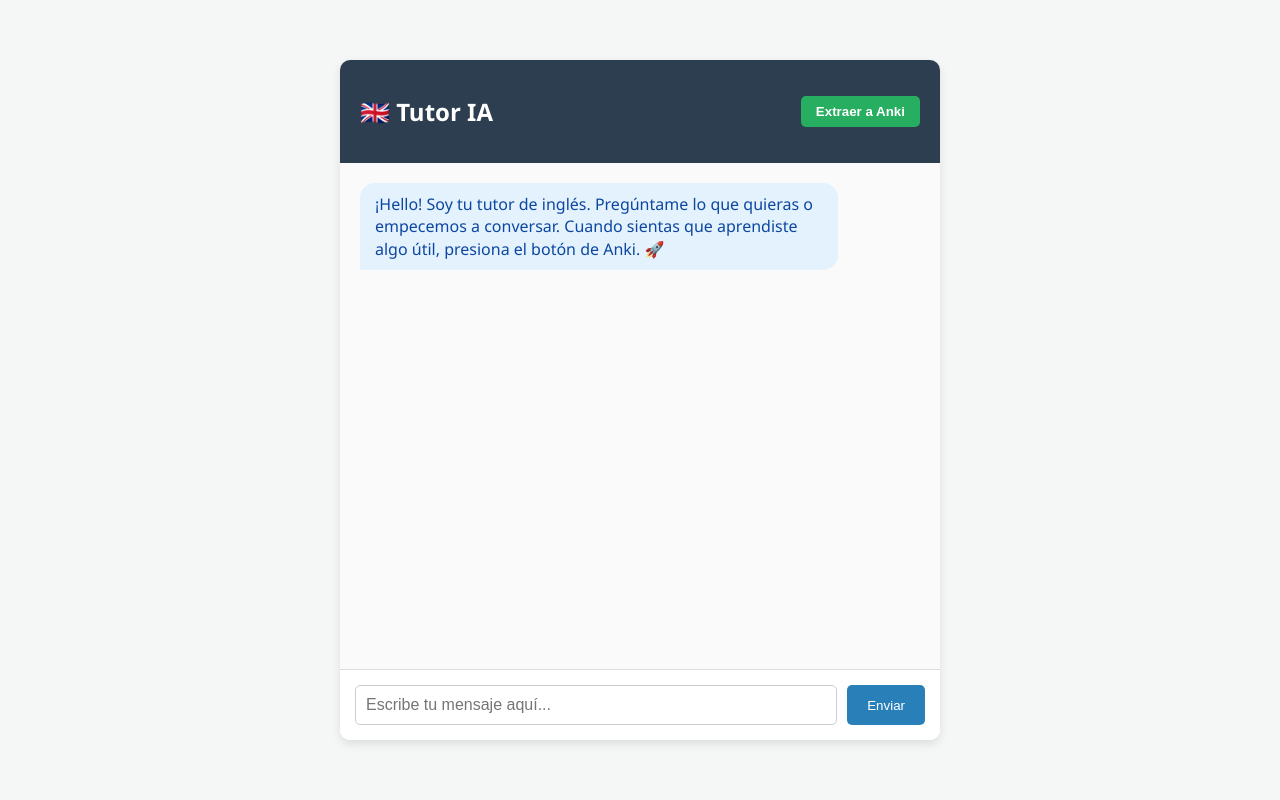
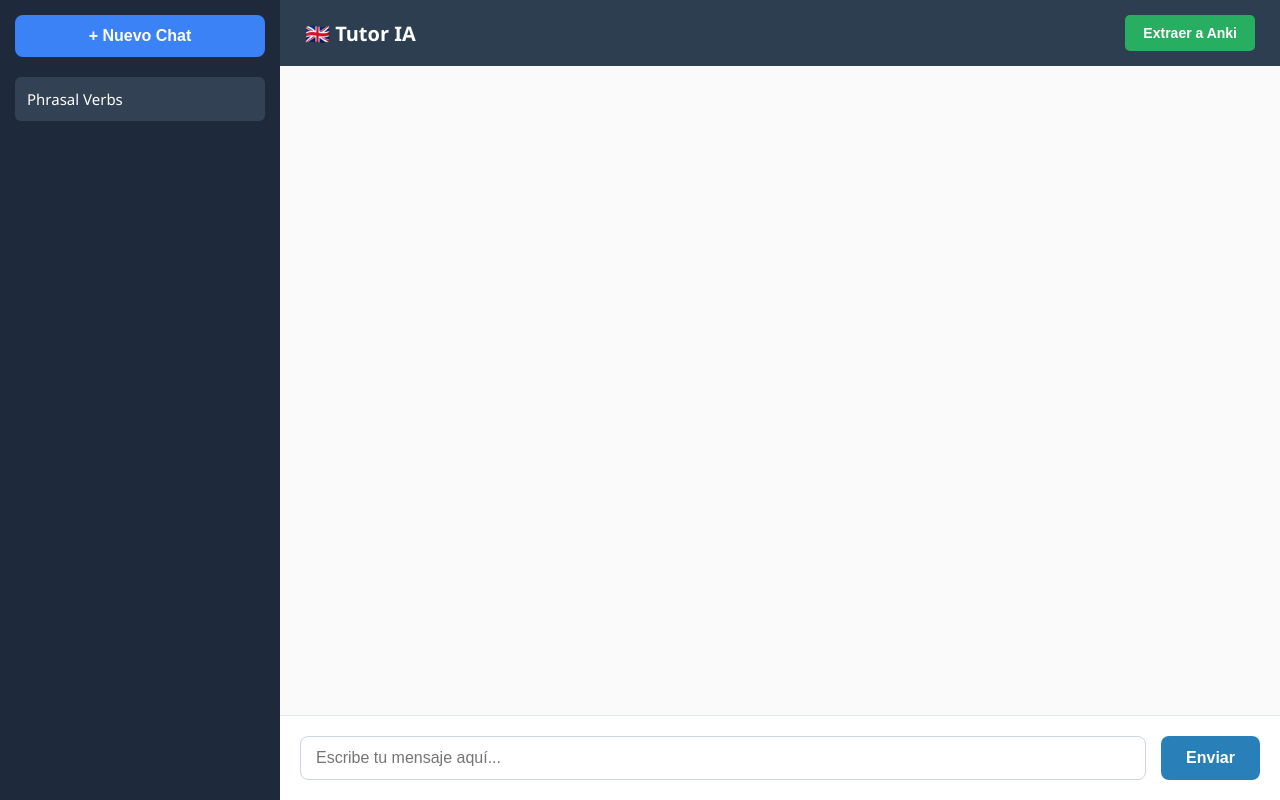
Before and after one commit to BenjaAle/FlashCardsAnki, a FastAPI app: page / in a window 1280 px wide. Run offline with FastAPI, Linux system fonts and the light colour scheme; data comes from the database, SQL or seed files in the repository; both versions use the stored data as it was after the commit.

Commit message:
feat: base de datos que almacena las conversaciones (falta que se detecte desde donde se añadio)

```diff
--- a/main.py
+++ b/main.py
@@ -4,6 +4,7 @@ import urllib.request
 import base64
 import re
 import requests
+import sqlite3  # 👈 ¡Nueva importación para la Base de Datos!
 from fastapi import FastAPI, Request
 from fastapi.responses import HTMLResponse
 from fastapi.templating import Jinja2Templates
@@ -11,16 +12,16 @@ from fastapi.staticfiles import StaticFiles
 from pydantic import BaseModel
 from dotenv import load_dotenv
 from google import genai
+from google.genai import types  # 👈 Para estructurar el historial
 from gtts import gTTS
 
 # ==========================================
-# ⚙️ CONFIGURACIÓN DE TU ANKI
+# ⚙️ CONFIGURACIÓN GENERAL
 # ==========================================
 NOMBRE_MAZO = "Ingles_IA"
 NOMBRE_TIPO_CARTA = "Basic"
 CAMPO_FRENTE = "Front"
 CAMPO_REVERSO = "Back"
-# ==========================================
 
 load_dotenv()
 api_key_gemini = os.getenv("GEMINI_API_KEY")
@@ -31,28 +32,54 @@ if not api_key_gemini or not api_key_pexels:
         "❌ Falla: Revisa que GEMINI_API_KEY y PEXELS_API_KEY estén en tu .env"
     )
 
-# Inicializamos el cliente general y el chat
 client = genai.Client(api_key=api_key_gemini)
-chat_ia = client.chats.create(
-    model="gemini-2.5-flash",
-    config={
-        "system_instruction": "Eres un amigable y experto tutor de inglés. Responde de forma concisa, conversacional y educativa. Usa ejemplos claros."
-    },
-)
 
+
+# ==========================================
+# 🗄️ INICIALIZACIÓN DE LA BASE DE DATOS
+# ==========================================
+def iniciar_bd():
+    conn = sqlite3.connect("tutor.db")
+    c = conn.cursor()
+    # Tabla para guardar las sesiones de chat (barra lateral)
+    c.execute(
+        """CREATE TABLE IF NOT EXISTS chats (id INTEGER PRIMARY KEY AUTOINCREMENT, titulo TEXT)"""
+    )
+    # Tabla para guardar los mensajes de cada chat
+    c.execute(
+        """CREATE TABLE IF NOT EXISTS mensajes (id INTEGER PRIMARY KEY AUTOINCREMENT, chat_id INTEGER, rol TEXT, texto TEXT)"""
+    )
+    conn.commit()
+    conn.close()
+
+
+iniciar_bd()  # Creamos el archivo tutor.db si no existe
+
+# ==========================================
+# 🚀 CONFIGURACIÓN DE FASTAPI
+# ==========================================
 app = FastAPI(title="Tutor de Inglés con IA")
 app.mount("/static", StaticFiles(directory="static"), name="static")
 templates = Jinja2Templates(directory="templates")
 
-# Variable global para recordar qué han hablado
-historial_conversacion = ""
+
+# Estructuras de datos que recibiremos del navegador
+class Mensaje(BaseModel):
+    texto: str
+    chat_id: int  # 👈 Ahora necesitamos saber en qué chat estamos hablando
 
 
-class Mensaje(BaseModel):
-    texto: str
+class NuevoChat(BaseModel):
+    titulo: str
 
 
-# Funciones de AnkiConnect
+class ExtraerRequest(BaseModel):
+    chat_id: int
+
+
+# ==========================================
+# 🔌 FUNCIONES DE ANKI
+# ==========================================
 def request_anki(action, **params):
     return {"action": action, "version": 6, "params": params}
 
@@ -69,39 +96,131 @@ def invoke_anki(action, **params):
     return response["result"]
 
 
-# Rutas del servidor
+# ==========================================
+# 🌐 RUTAS WEB Y BASE DE DATOS
+# ==========================================
 @app.get("/", response_class=HTMLResponse)
 def pagina_principal(request: Request):
     return templates.TemplateResponse(request=request, name="index.html")
 
 
+# 1. Crear un chat nuevo
+@app.post("/crear_chat")
+def crear_chat(datos: NuevoChat):
+    conn = sqlite3.connect("tutor.db")
+    c = conn.cursor()
+    c.execute("INSERT INTO chats (titulo) VALUES (?)", (datos.titulo,))
+    chat_id = c.lastrowid
+    conn.commit()
+    conn.close()
+    return {"chat_id": chat_id, "titulo": datos.titulo}
+
+
+# 2. Obtener la lista de chats para la barra lateral
+@app.get("/chats")
+def obtener_chats():
+    conn = sqlite3.connect("tutor.db")
+    c = conn.cursor()
+    c.execute("SELECT id, titulo FROM chats ORDER BY id DESC")
+    chats = [{"id": row[0], "titulo": row[1]} for row in c.fetchall()]
+    conn.close()
+    return chats
+
+
+# 3. Obtener los mensajes antiguos de un chat específico
+@app.get("/chats/{chat_id}/mensajes")
+def obtener_mensajes(chat_id: int):
+    conn = sqlite3.connect("tutor.db")
+    c = conn.cursor()
+    c.execute(
+        "SELECT rol, texto FROM mensajes WHERE chat_id = ? ORDER BY id ASC", (chat_id,)
+    )
+    mensajes = [{"rol": row[0], "texto": row[1]} for row in c.fetchall()]
+    conn.close()
+    return mensajes
+
+
+# 4. El motor de conversación con memoria real
 @app.post("/chat")
 def conversar(mensaje: Mensaje):
-    global historial_conversacion
     try:
+        conn = sqlite3.connect("tutor.db")
+        c = conn.cursor()
+
+        # A) Guardamos lo que dijo el usuario
+        c.execute(
+            "INSERT INTO mensajes (chat_id, rol, texto) VALUES (?, ?, ?)",
+            (mensaje.chat_id, "user", mensaje.texto),
+        )
+        conn.commit()
+
+        # B) Reconstruimos la memoria para Gemini leyendo la base de datos
+        c.execute(
+            "SELECT rol, texto FROM mensajes WHERE chat_id = ? ORDER BY id ASC",
+            (mensaje.chat_id,),
+        )
+        historial_bd = c.fetchall()
+
+        historial_gemini = []
+        # Pasamos todos los mensajes menos el último (que es el que enviaremos ahora)
+        for rol, texto in historial_bd[:-1]:
+            gemini_rol = "user" if rol == "user" else "model"
+            historial_gemini.append(
+                types.Content(role=gemini_rol, parts=[types.Part.from_text(text=texto)])
+            )
+
+        # C) Creamos la sesión de IA inyectándole la memoria del pasado
+        chat_ia = client.chats.create(
+            model="gemini-2.5-flash",
+            config={
+                "system_instruction": "Eres un amigable y experto tutor de inglés. Responde de forma concisa, conversacional y educativa."
+            },
+            history=historial_gemini,
+        )
+
+        # D) Le enviamos el mensaje actual
         respuesta = chat_ia.send_message(mensaje.texto)
-        historial_conversacion += (
-            f"Alumno: {mensaje.texto}\nTutor: {respuesta.text}\n\n"
+
+        # E) Guardamos la respuesta de la IA
+        c.execute(
+            "INSERT INTO mensajes (chat_id, rol, texto) VALUES (?, ?, ?)",
+            (mensaje.chat_id, "bot", respuesta.text),
         )
+        conn.commit()
+        conn.close()
+
         return {"respuesta": respuesta.text}
     except Exception as e:
         return {"respuesta": f"Error: {str(e)}"}
 
 
+# 5. Extraer cartas a Anki leyendo directamente de la Base de Datos
 @app.post("/extraer")
-def extraer_anki():
-    global historial_conversacion
+def extraer_anki(req: ExtraerRequest):
+    conn = sqlite3.connect("tutor.db")
+    c = conn.cursor()
+    c.execute(
+        "SELECT rol, texto FROM mensajes WHERE chat_id = ? ORDER BY id ASC",
+        (req.chat_id,),
+    )
+    historial_bd = c.fetchall()
+    conn.close()
 
-    if not historial_conversacion.strip():
+    if not historial_bd:
         return {
             "mensaje": "⚠️ No hay conversación aún para extraer. ¡Hablemos primero!"
         }
 
-    # 🌟 EL NUEVO PROMPT: Ahora incluye categorías
+    # Convertimos la base de datos a texto para el Prompt
+    historial_texto = ""
+    for rol, texto in historial_bd:
+        quien = "Alumno" if rol == "user" else "Tutor"
+        historial_texto += f"{quien}: {texto}\n\n"
+
     prompt = f"""
     Eres un creador de flashcards experto. Analiza el siguiente historial de conversación entre un alumno y su tutor de inglés.
     REGLA 1: Extrae ÚNICAMENTE el vocabulario útil, phrasal verbs, o correcciones clave. Si no hay nada útil, devuelve []
-    REGLA 2: Devuelve ESTRICTAMENTE un arreglo JSON puro.
+    REGLA 2: Devuelve ESTRICTAMENTE un arreglo JSON puro sin formato markdown.
     Formato esperado:
     [
       {{
@@ -112,7 +231,7 @@ def extraer_anki():
         "categoria": "ELIGE_UNA_CATEGORIA"
       }}
     ]
-    REGLA 3: El campo "categoria" DEBE ser ESTRICTAMENTE una de las siguientes opciones (cópiala tal cual):
+    REGLA 3: El campo "categoria" DEBE ser ESTRICTAMENTE una de las siguientes:
     - Vocabulario
     - Phrasal Verbs
     - Falsos Amigos
@@ -129,7 +248,7 @@ def extraer_anki():
     Usa <br> para separar.
 
     Historial a procesar:
-    {historial_conversacion}
+    {historial_texto}
     """
 
     try:
@@ -160,9 +279,7 @@ def extraer_anki():
             texto_ejemplo = str(carta.get("ejemplo_ingles", "")).strip()
             termino_imagen = str(carta.get("termino_imagen", "")).strip()
 
-            # 🌟 NUEVA LÓGICA DE SUBMAZOS
             categoria_elegida = str(carta.get("categoria", "Vocabulario")).strip()
-            # Si Gemini inventa una categoría rara, la forzamos a Vocabulario
             categorias_validas = [
                 "Vocabulario",
                 "Phrasal Verbs",
@@ -174,12 +291,10 @@ def extraer_anki():
                 "Otros",
             ]
             if categoria_elegida not in categorias_validas:
-                categoria_elegida = "Vocabulario"
+                categoria_elegida = "Otros"
 
-            # Creamos la ruta del mazo: Ej. "Ingles_IA::Phrasal Verbs"
             mazo_destino = f"{NOMBRE_MAZO}::{categoria_elegida}"
 
-            # Le pedimos a Anki que cree el submazo si no existe
             try:
                 invoke_anki("createDeck", deck=mazo_destino)
             except:
@@ -189,7 +304,6 @@ def extraer_anki():
                 c if c.isalnum() else "_" for c in texto_frente[:15]
             )
 
-            # 1. IMAGEN DE PEXELS
             if termino_imagen:
                 try:
                     url_busqueda = f"https://api.pexels.com/v1/search?query={termino_imagen}&per_page=1"
@@ -216,7 +330,6 @@ def extraer_anki():
                 except:
                     pass
 
-            # 2. AUDIO FRENTE
             nombre_archivo_frente = f"ia_audio_frente_{nombre_limpio}_{i}.mp3"
             try:
                 texto_audio_frente = re.sub(r"\(.*?\)", "", texto_frente).strip()
@@ -228,13 +341,12 @@ def extraer_anki():
                         data=base64.b64encode(f.read()).decode("utf-8"),
                     )
                 texto_frente += f" [sound:{nombre_archivo_frente}]"
-            except Exception as e:
+            except:
                 pass
             finally:
                 if os.path.exists(nombre_archivo_frente):
                     os.remove(nombre_archivo_frente)
 
-            # 3. AUDIO EJEMPLO
             if texto_ejemplo:
                 nombre_archivo_ejemplo = f"ia_audio_ejemplo_{nombre_limpio}_{i}.mp3"
                 try:
@@ -248,13 +360,12 @@ def extraer_anki():
                     texto_reverso += (
                         f"<br><br>🔊 <b>Listen:</b> [sound:{nombre_archivo_ejemplo}]"
                     )
-                except Exception as e:
+                except:
                     pass
                 finally:
                     if os.path.exists(nombre_archivo_ejemplo):
                         os.remove(nombre_archivo_ejemplo)
 
-            # 4. INYECTAR A ANKI (AHORA AL SUBMAZO CORRESPONDIENTE)
             try:
                 invoke_anki(
                     "addNote",
@@ -273,7 +384,6 @@ def extraer_anki():
             except:
                 pass
 
-        historial_conversacion = ""
         return {
             "mensaje": f"🎉 ¡Éxito! Se inyectaron {cartas_agregadas} cartas organizadas en sus submazos."
         }
--- a/static/script.js
+++ b/static/script.js
@@ -1,107 +1,173 @@
-const btnSend = document.getElementById('btn-send');
-const userInput = document.getElementById('user-input');
-const chatBox = document.getElementById('chat-box');
-const btnAnki = document.getElementById('btn-anki');
+const btnSend = document.getElementById("btn-send");
+const userInput = document.getElementById("user-input");
+const chatBox = document.getElementById("chat-box");
+const btnAnki = document.getElementById("btn-anki");
+const chatList = document.getElementById("chat-list");
+const btnNewChat = document.getElementById("btn-new-chat");
+const chatTitle = document.getElementById("chat-title");
 
-// 🌟 FUNCIÓN TRADUCTORA BLINDADA
+// Variable vital para saber en qué conversación estamos
+let currentChatId = null;
+
 function formatearMarkdown(texto) {
   let html = texto
     .replace(/&/g, "&amp;")
     .replace(/</g, "&lt;")
     .replace(/>/g, "&gt;");
-
-    // 1. VIÑETAS PRIMERO: Busca un inicio de línea o un salto (\n), posibles espacios, y un asterisco o guion
-    html = html.replace(/(^|\n)\s*[\*-]\s+/g, '$1• ');
-
-    // 2. NEGRITAS: **texto** -> <strong>texto</strong>
-    html = html.replace(/\*\*(.*?)\*\*/g, '<strong>$1</strong>');
-
-    // 3. CURSIVAS: *texto* -> <em>texto</em> (Ya no chocará con las viñetas porque ahora son puntitos)
-    html = html.replace(/\*(.*?)\*/g, '<em>$1</em>');
-
-    // 4. SALTOS DE LÍNEA: \n -> <br>
-    html = html.replace(/\n/g, '<br>');
-
+  html = html.replace(/(^|\n)\s*[\*-]\s+/g, "$1• ");
+  html = html.replace(/\*\*(.*?)\*\*/g, "<strong>$1</strong>");
+  html = html.replace(/\*(.*?)\*/g, "<em>$1</em>");
+  html = html.replace(/\n/g, "<br>");
   return html;
 }
 
-// ==========================================
-// 💬 LÓGICA DE LA CONVERSACIÓN (CHAT)
-// ==========================================
+// 🗂️ 1. Cargar la lista de chats en la barra lateral
+async function cargarChats() {
+  const res = await fetch("/chats");
+  const chats = await res.json();
+  chatList.innerHTML = "";
+
+  chats.forEach((chat) => {
+    const div = document.createElement("div");
+    div.className = "chat-item";
+    div.textContent = chat.titulo;
+    if (chat.id === currentChatId) div.classList.add("active");
+
+    div.onclick = () => abrirChat(chat.id, chat.titulo);
+    chatList.appendChild(div);
+  });
+}
+
+// 📖 2. Abrir un chat específico y cargar su historial
+async function abrirChat(id, titulo) {
+  currentChatId = id;
+  chatTitle.textContent = "🇬🇧 " + titulo;
+  chatBox.innerHTML = "";
+  await cargarChats(); // Refrescar para marcar en azul el chat activo
+
+  const res = await fetch(`/chats/${id}/mensajes`);
+  const mensajes = await res.json();
+
+  if (mensajes.length === 0) {
+    const sysMsg = document.createElement("div");
+    sysMsg.className = "message bot";
+    sysMsg.textContent =
+      "¡Hello! Soy tu tutor de inglés. ¿De qué hablaremos en esta sesión? 🚀";
+    chatBox.appendChild(sysMsg);
+  } else {
+    mensajes.forEach((msg) => {
+      const msgDiv = document.createElement("div");
+      msgDiv.className = msg.rol === "user" ? "message user" : "message bot";
+      if (msg.rol === "bot") {
+        msgDiv.innerHTML = formatearMarkdown(msg.texto);
+      } else {
+        msgDiv.textContent = msg.texto;
+      }
+      chatBox.appendChild(msgDiv);
+    });
+  }
+  chatBox.scrollTop = chatBox.scrollHeight;
+}
+
+// ➕ 3. Botón para crear nuevo chat
+btnNewChat.addEventListener("click", async () => {
+  const titulo = prompt(
+    "Dale un título a esta nueva sesión (Ej. 'Práctica de pasados'):",
+  );
+  if (!titulo) return; // Si el usuario cancela, no hacemos nada
+
+  const res = await fetch("/crear_chat", {
+    method: "POST",
+    headers: { "Content-Type": "application/json" },
+    body: JSON.stringify({ titulo: titulo }),
+  });
+  const data = await res.json();
+  await abrirChat(data.chat_id, data.titulo); // Abrimos el chat que se acaba de crear
+});
+
+// 💬 4. Enviar un mensaje (ahora incluye el currentChatId)
 async function sendMessage() {
+  if (!currentChatId) {
+    alert(
+      "Por favor, selecciona o crea un chat primero usando la barra lateral.",
+    );
+    return;
+  }
+
   const text = userInput.value.trim();
-    if (text === '') return;
+  if (text === "") return;
 
-    // Dibuja el mensaje del usuario
-    const userMsg = document.createElement('div');
-    userMsg.className = 'message user';
+  const userMsg = document.createElement("div");
+  userMsg.className = "message user";
   userMsg.textContent = text;
   chatBox.appendChild(userMsg);
 
-    userInput.value = '';
+  userInput.value = "";
   chatBox.scrollTop = chatBox.scrollHeight;
 
-    // Mensaje temporal de "Escribiendo..."
-    const botMsg = document.createElement('div');
-    botMsg.className = 'message bot';
-    botMsg.innerHTML = '<i>Escribiendo...</i>';
+  const botMsg = document.createElement("div");
+  botMsg.className = "message bot";
+  botMsg.innerHTML = "<i>Escribiendo...</i>";
   chatBox.appendChild(botMsg);
   chatBox.scrollTop = chatBox.scrollHeight;
 
   try {
-        const response = await fetch('/chat', {
-            method: 'POST',
-            headers: { 'Content-Type': 'application/json' },
-            body: JSON.stringify({ texto: text })
+    const response = await fetch("/chat", {
+      method: "POST",
+      headers: { "Content-Type": "application/json" },
+      body: JSON.stringify({ texto: text, chat_id: currentChatId }),
     });
 
     const data = await response.json();
-
-        // Aplicamos el formato con la nueva regla de viñetas
     botMsg.innerHTML = formatearMarkdown(data.respuesta);
     chatBox.scrollTop = chatBox.scrollHeight;
-
   } catch (error) {
-        botMsg.textContent = "Error de red. Asegúrate de que el servidor FastAPI esté encendido.";
+    botMsg.textContent = "Error de red.";
   }
 }
 
-// Escuchadores del chat
-btnSend.addEventListener('click', sendMessage);
-userInput.addEventListener('keypress', function(e) {
-    if (e.key === 'Enter') {
-        sendMessage();
-    }
+btnSend.addEventListener("click", sendMessage);
+userInput.addEventListener("keypress", (e) => {
+  if (e.key === "Enter") sendMessage();
 });
 
-// ==========================================
-// 🗂️ LÓGICA DEL BOTÓN EXTRAER A ANKI
-// ==========================================
-btnAnki.addEventListener('click', async () => {
+// 📥 5. Extraer a Anki (ahora incluye el currentChatId)
+btnAnki.addEventListener("click", async () => {
+  if (!currentChatId) {
+    alert("Selecciona un chat primero.");
+    return;
+  }
+
   const textoOriginal = btnAnki.textContent;
   btnAnki.disabled = true;
-    btnAnki.textContent = "⏳ Extrayendo y generando medios...";
+  btnAnki.textContent = "⏳ Procesando...";
   btnAnki.style.backgroundColor = "#e67e22";
 
   try {
-        const response = await fetch('/extraer', { method: 'POST' });
+    const response = await fetch("/extraer", {
+      method: "POST",
+      headers: { "Content-Type": "application/json" },
+      body: JSON.stringify({ chat_id: currentChatId }),
+    });
     const data = await response.json();
 
-        const sysMsg = document.createElement('div');
-        sysMsg.className = 'message bot';
-        sysMsg.style.backgroundColor = '#e8f5e9';
-        sysMsg.style.color = '#2e7d32';
-        sysMsg.style.fontWeight = 'bold';
+    const sysMsg = document.createElement("div");
+    sysMsg.className = "message bot";
+    sysMsg.style.backgroundColor = "#e8f5e9";
+    sysMsg.style.color = "#2e7d32";
+    sysMsg.style.fontWeight = "bold";
     sysMsg.textContent = data.mensaje;
 
     chatBox.appendChild(sysMsg);
     chatBox.scrollTop = chatBox.scrollHeight;
-
   } catch (err) {
-        alert("Hubo un error de red al intentar extraer las cartas.");
+    alert("Hubo un error de red al intentar extraer.");
   } finally {
     btnAnki.disabled = false;
     btnAnki.textContent = textoOriginal;
     btnAnki.style.backgroundColor = "#27ae60";
   }
 });
+
+// 🚀 AL INICIAR: Cargar la lista de chats automáticamente
+cargarChats();
--- a/static/style.css
+++ b/static/style.css
@@ -1,57 +1,122 @@
+/* Estilos generales */
 body {
   font-family: "Segoe UI", Tahoma, Geneva, Verdana, sans-serif;
   background-color: #f4f7f6;
   margin: 0;
   display: flex;
-  justify-content: center;
-  align-items: center;
   height: 100vh;
+  overflow: hidden;
 }
-.chat-container {
+.app-container {
+  display: flex;
   width: 100%;
-  max-width: 600px;
-  background: white;
-  border-radius: 10px;
-  box-shadow: 0 4px 10px rgba(0, 0, 0, 0.1);
+  height: 100%;
+}
+
+/* 🌟 ESTILOS DE LA BARRA LATERAL */
+.sidebar {
+  width: 280px;
+  background-color: #1e293b;
+  color: white;
   display: flex;
   flex-direction: column;
-  height: 85vh;
+  padding: 15px;
+  box-sizing: border-box;
+}
+.new-chat-btn {
+  background-color: #3b82f6;
+  color: white;
+  border: none;
+  padding: 12px;
+  border-radius: 8px;
+  cursor: pointer;
+  font-weight: bold;
+  margin-bottom: 20px;
+  font-size: 16px;
+  transition: 0.2s;
+}
+.new-chat-btn:hover {
+  background-color: #2563eb;
+}
+.chat-list {
+  flex: 1;
+  overflow-y: auto;
+  display: flex;
+  flex-direction: column;
+  gap: 8px;
+}
+.chat-item {
+  padding: 12px;
+  background-color: #334155;
+  border-radius: 6px;
+  cursor: pointer;
+  white-space: nowrap;
   overflow: hidden;
+  text-overflow: ellipsis;
+  font-size: 15px;
+  transition: 0.2s;
+}
+.chat-item:hover {
+  background-color: #475569;
+}
+.chat-item.active {
+  background-color: #3b82f6;
+  font-weight: bold;
+}
+
+/* 💬 ESTILOS DEL CHAT */
+.chat-container {
+  flex: 1;
+  display: flex;
+  flex-direction: column;
+  background: white;
 }
 .header {
   background: #2c3e50;
   color: white;
-  padding: 15px 20px;
+  padding: 15px 25px;
   display: flex;
   justify-content: space-between;
   align-items: center;
+}
+.header h2 {
+  margin: 0;
+  font-size: 20px;
 }
 .anki-btn {
   background: #27ae60;
   color: white;
   border: none;
-  padding: 8px 15px;
+  padding: 10px 18px;
   border-radius: 5px;
   cursor: pointer;
   font-weight: bold;
+  font-size: 14px;
+  transition: 0.2s;
 }
 .anki-btn:hover {
   background: #219150;
 }
+.anki-btn:disabled {
+  background: #95a5a6;
+  cursor: not-allowed;
+}
+
 .chat-box {
   flex: 1;
-  padding: 20px;
+  padding: 25px;
   overflow-y: auto;
   background: #fafafa;
   display: flex;
   flex-direction: column;
-  gap: 15px;
+  gap: 18px;
 }
 .message {
-  max-width: 80%;
-  padding: 10px 15px;
+  max-width: 75%;
+  padding: 12px 18px;
   border-radius: 15px;
-  line-height: 1.4;
+  line-height: 1.5;
+  font-size: 15px;
 }
 .bot {
   background: #e3f2fd;
@@ -65,28 +130,35 @@ body {
   align-self: flex-end;
   border-bottom-right-radius: 0;
 }
+
 .input-area {
   display: flex;
-  padding: 15px;
+  padding: 20px;
   background: white;
-  border-top: 1px solid #ddd;
+  border-top: 1px solid #e2e8f0;
 }
 input {
   flex: 1;
-  padding: 10px;
-  border: 1px solid #ccc;
-  border-radius: 5px;
+  padding: 12px 15px;
+  border: 1px solid #cbd5e1;
+  border-radius: 8px;
   outline: none;
   font-size: 16px;
+}
+input:focus {
+  border-color: #3b82f6;
 }
 button.send-btn {
   background: #2980b9;
   color: white;
   border: none;
-  padding: 10px 20px;
-  margin-left: 10px;
-  border-radius: 5px;
+  padding: 12px 25px;
+  margin-left: 15px;
+  border-radius: 8px;
   cursor: pointer;
+  font-size: 16px;
+  font-weight: bold;
+  transition: 0.2s;
 }
 button.send-btn:hover {
   background: #2471a3;
--- a/templates/index.html
+++ b/templates/index.html
@@ -1,26 +1,35 @@
-<!DOCTYPE html>
+<!doctype html>
 <html lang="es">
   <head>
-    <meta charset="UTF-8">
-    <meta name="viewport" content="width=device-width, initial-scale=1.0">
+    <meta charset="UTF-8" />
+    <meta name="viewport" content="width=device-width, initial-scale=1.0" />
     <title>Tutor de Inglés IA</title>
-    <link rel="stylesheet" href="/static/style.css">
+    <link rel="stylesheet" href="/static/style.css" />
   </head>
   <body>
+    <div class="app-container">
+      <div class="sidebar">
+        <button id="btn-new-chat" class="new-chat-btn">+ Nuevo Chat</button>
+        <div id="chat-list" class="chat-list"></div>
+      </div>
 
       <div class="chat-container">
         <div class="header">
-            <h2>🇬🇧 Tutor IA</h2>
+          <h2 id="chat-title">🇬🇧 Tutor IA</h2>
           <button class="anki-btn" id="btn-anki">Extraer a Anki</button>
         </div>
 
-        <div class="chat-box" id="chat-box">
-            <div class="message bot">¡Hello! Soy tu tutor de inglés. Pregúntame lo que quieras o empecemos a conversar. Cuando sientas que aprendiste algo útil, presiona el botón de Anki. 🚀</div>
-        </div>
+        <div class="chat-box" id="chat-box"></div>
 
         <div class="input-area">
-            <input type="text" id="user-input" placeholder="Escribe tu mensaje aquí..." autocomplete="off">
+          <input
+            type="text"
+            id="user-input"
+            placeholder="Escribe tu mensaje aquí..."
+            autocomplete="off"
+          />
           <button class="send-btn" id="btn-send">Enviar</button>
+        </div>
       </div>
     </div>
 
```
Also changed, not shown: anki.py (deleted, +0 -218 lines), tutor.db (added). Lines whose indentation alone changed are shown as unchanged.
